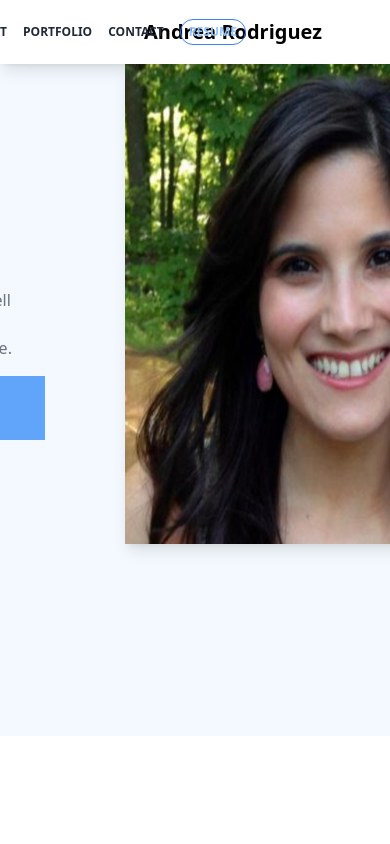
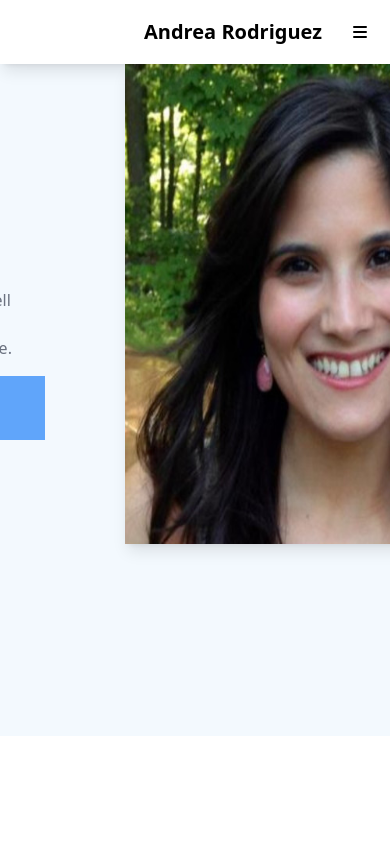
Before and after one commit to rreay724/andreas-website, a Next.js app: page / in a window 390 px wide. Shown: the top 844 px of the page. Built offline with nearby package versions, Linux system fonts and the light colour scheme.

Commit message:
hamburger sidebar

```diff
--- a/components/Header.js
+++ b/components/Header.js
@@ -2,10 +2,11 @@ import { useState } from "react";
 import { MenuIcon } from "@heroicons/react/solid";
 
 function Header() {
+  const [showSidebar, setShowSidebar] = useState(false);
   return (
     <div className="w-screen flex flex-grow h-16 shadow-lg sticky top-0 items-center">
       <h2 className="text-xl font-semibold ml-36">Andrea Rodriguez</h2>
-      <div className="text-xs flex space-x-4 font-semibold absolute right-36 items-center text-gray-800">
+      <div className="text-xs space-x-4 font-semibold absolute right-36 items-center text-gray-800 hidden lg:inline-flex">
         <p className="cursor-pointer hover:text-blue-300 transition transform duration-300 ease-in-out">
           HOME
         </p>
@@ -24,6 +25,23 @@ function Header() {
           </p>
         </div>
       </div>
+      <div className="lg:hidden absolute right-5">
+        <MenuIcon
+          className="w-5 cursor-pointer"
+          onClick={() => setShowSidebar(true)}
+        />
+      </div>
+
+      <div
+        onClick={() => setShowSidebar(false)}
+        className={`top-0 right-0 w-[35vw] bg-blue-600  p-10 pl-20 text-white fixed h-full z-40  ease-in-out duration-500 ${
+          showSidebar ? "translate-x-0 " : "translate-x-full"
+        }`}
+      >
+        <h3 className="mt-20 text-4xl font-semibold text-white">
+          I am a sidebar
+        </h3>
+      </div>
     </div>
   );
 }
```
